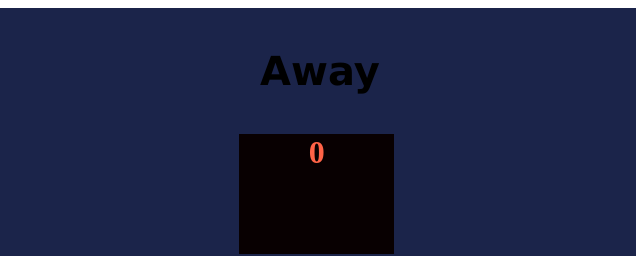
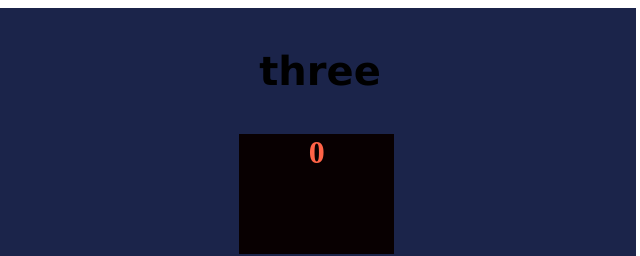
Before and after one commit to PandaDZ1/projects, a website built with Vite: page Scrim-s04k019/index.html in a window 1280 px wide. Shown: the top 256 px of the page, 636-1276 px from the left. Built offline with nearby package versions, Linux system fonts and the light colour scheme.

Commit message:
updated the score header

```diff
--- a/Scrim-s04k019/index.html
+++ b/Scrim-s04k019/index.html
@@ -12,7 +12,7 @@
                 <button onclick="homePlus3()">+3</button>
             </div>
             <div>
-                <h3>Away</h3>
+                <h3>three</h3>
                 <div id="guest-score"><h1 id="guest-number-score">0</h1> </div>
                 <button onclick="guestPlus1()">+1</button>
                 <button onclick="guestPlus2()">+2</button>
```
